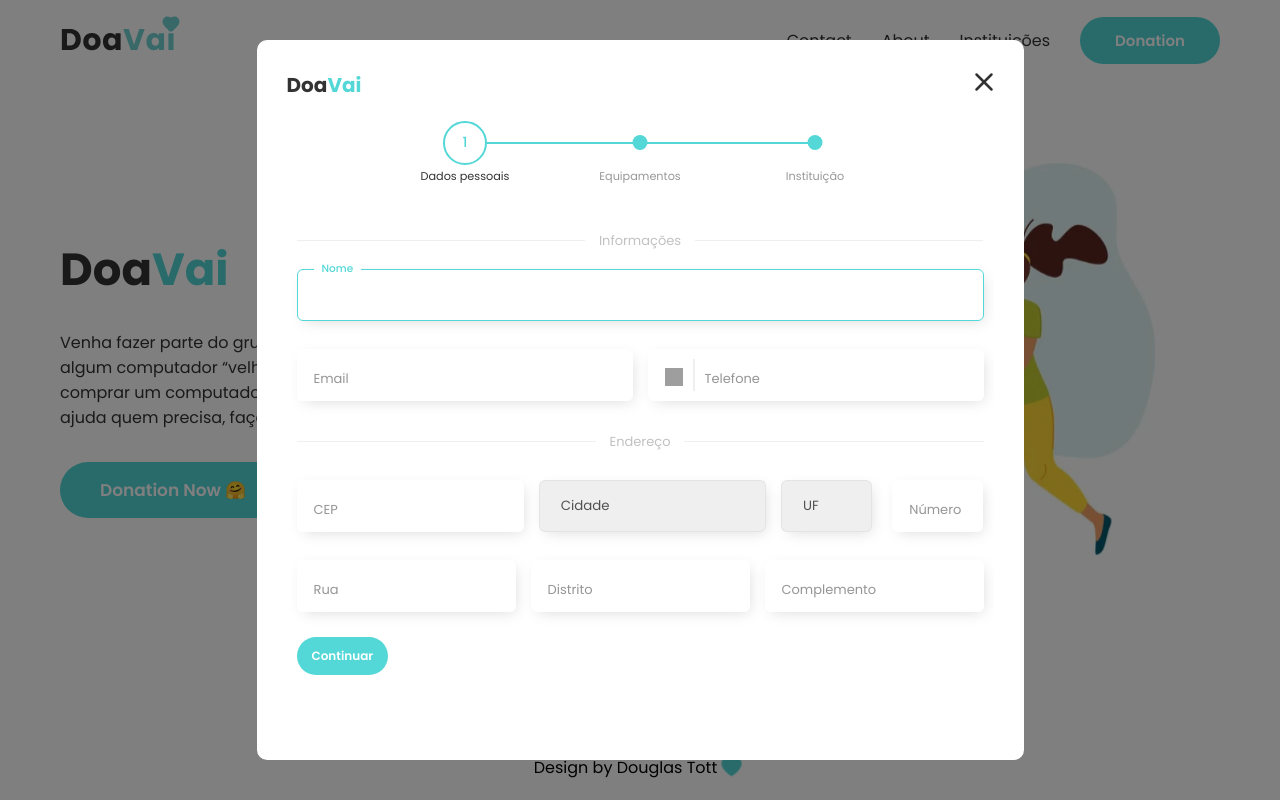
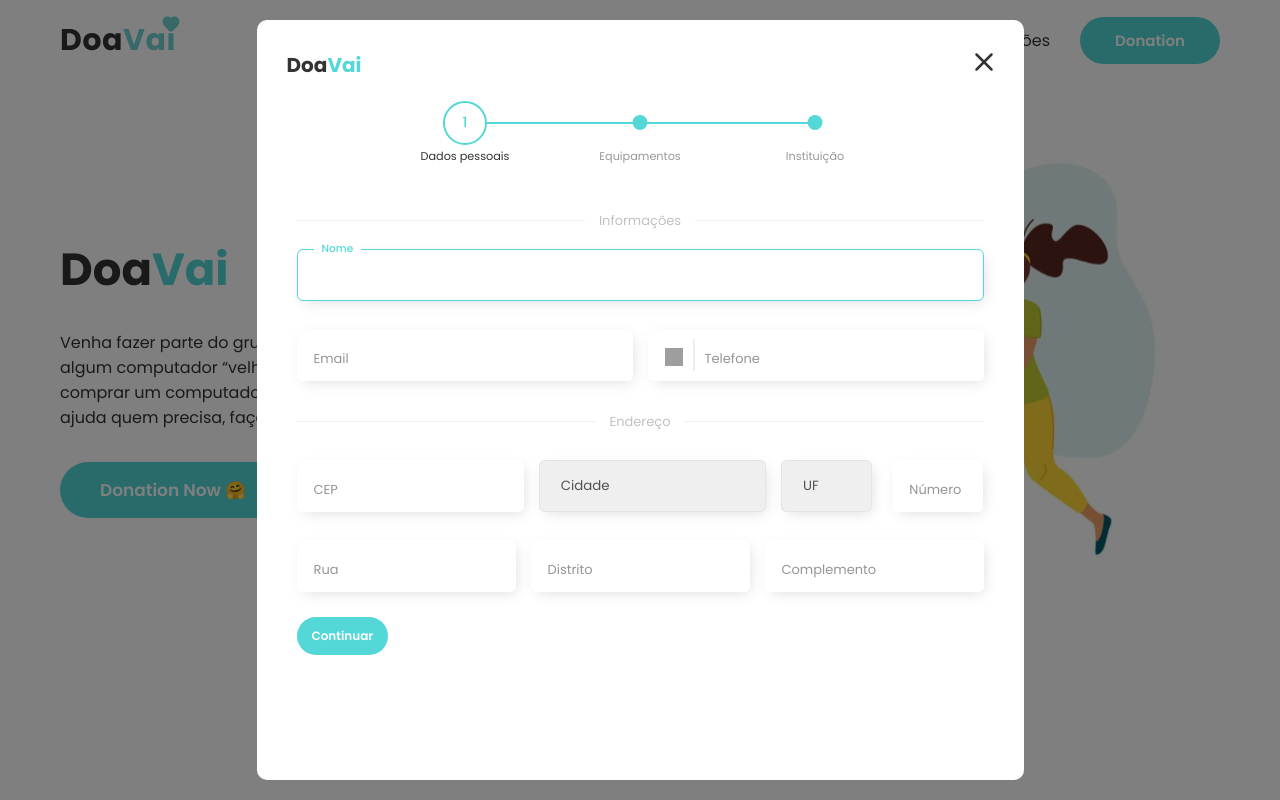
Before and after one commit to douglassantos45/doavai, a Next.js app: page / in a window 1280 px wide. Both pictures are taken after a click on the button "Donation". Built offline with nearby package versions, Linux system fonts and the light colour scheme; grey boxes are pictures that could not be loaded.

Commit message:
Modify styles width

```diff
--- a/src/components/Modal/styles.module.scss
+++ b/src/components/Modal/styles.module.scss
@@ -28,8 +28,8 @@
   max-width: 767px;
   max-height: 950px;
 
-  width: 90%;
-  height: 90%;
+  width: 97%;
+  height: 95%;
 
   transition: all 0.3s ease;
 
```
